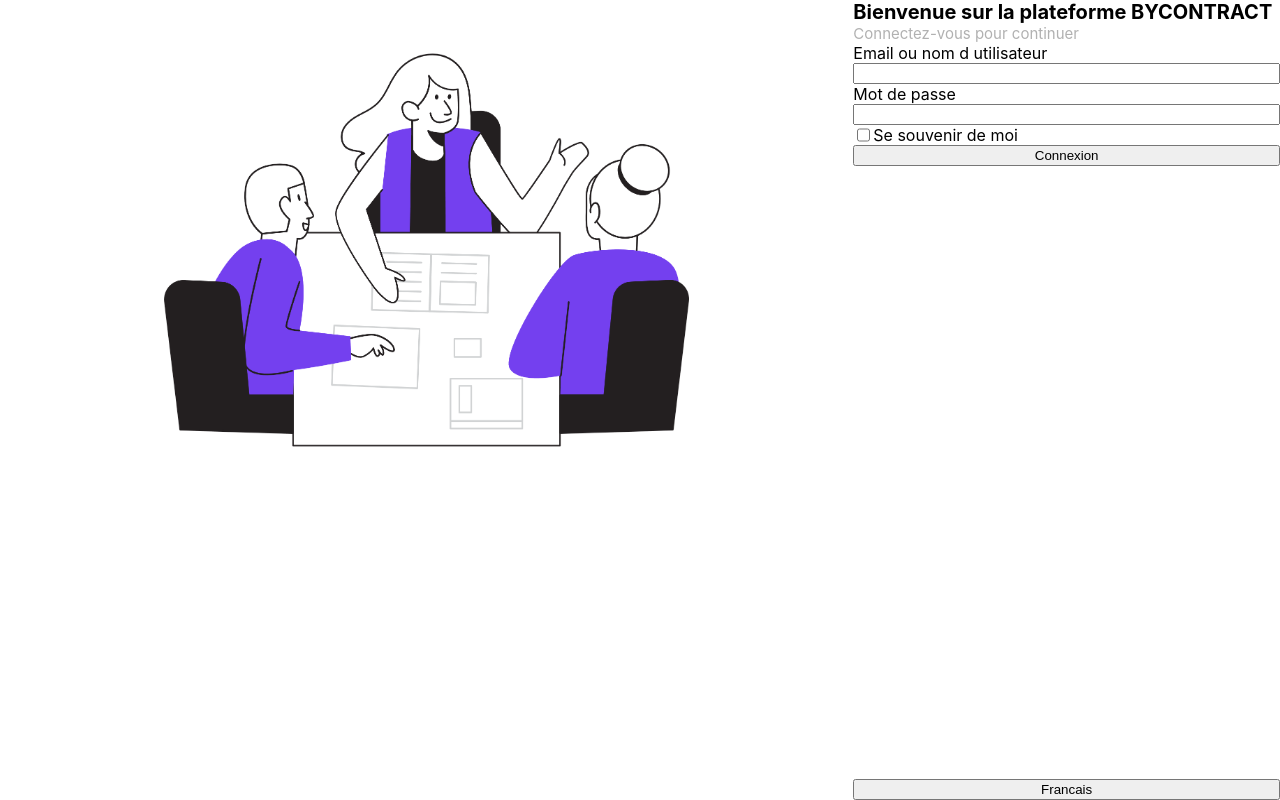
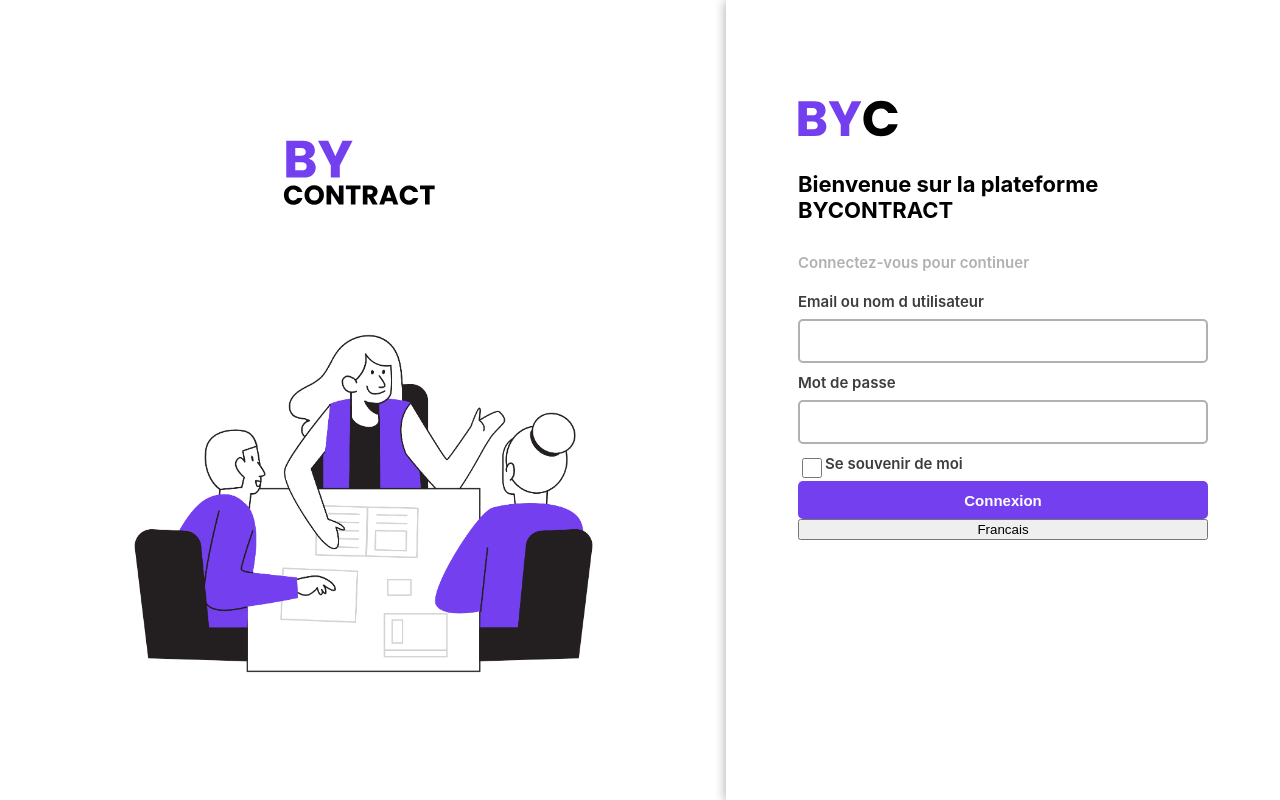
Before and after one commit to LuisSmada/bycontract, a React (Create React App) app: page / in a window 1280 px wide. Built offline with nearby package versions, Linux system fonts and the light colour scheme.

Commit message:
feat: increase login page

```diff
--- a/src/components/ui/panels/homePage/ConnexionForm.tsx
+++ b/src/components/ui/panels/homePage/ConnexionForm.tsx
@@ -1,5 +1,6 @@
 import React, { useState } from "react";
 import styled from "styled-components";
+import Logo from "../../../../assets/icons/BYC.svg";
 
 export const ConnexionForm = () => {
   const [userLogin, setUserLogin] = useState<string>("");
@@ -7,9 +8,15 @@
 
   return (
     <Container>
+      <ContainerWrapper>
+        <LogoWrapper>
+          <LogoImage src={Logo} alt="Logo Miniaturized" />
+        </LogoWrapper>
         <FormContainer>
           <TitleHome>Bienvenue sur la plateforme BYCONTRACT</TitleHome>
-        <IndicationConnexion>Connectez-vous pour continuer</IndicationConnexion>
+          <IndicationConnexion>
+            Connectez-vous pour continuer
+          </IndicationConnexion>
           <Label>Email ou nom d utilisateur</Label>
           <InputForm
             type="text"
@@ -27,8 +34,9 @@
             <Label>Se souvenir de moi</Label>
           </RememberMeWrapper>
           <Button>Connexion</Button>
+          <ButtonLanguage>Francais</ButtonLanguage>
         </FormContainer>
-      <ButtonLanguage>Francais</ButtonLanguage>
+      </ContainerWrapper>
     </Container>
   );
 };
@@ -37,7 +45,23 @@
   width: 100%;
   height: 100%;
   display: flex;
+`;
+
+const ContainerWrapper = styled.div`
+  width: 100%;
+  height: 100%;
+  display: flex;
   flex-direction: column;
+  padding: 100px 72px;
+`;
+
+const LogoWrapper = styled.div`
+  width: auto;
+  height: auto;
+`;
+
+const LogoImage = styled.img`
+  width: 100px;
 `;
 
 const FormContainer = styled.div`
@@ -48,25 +72,59 @@
 `;
 
 const TitleHome = styled.div`
-  font-size: 20px;
+  font-size: 22px;
   font-weight: bold;
+  margin: 30px 0;
 `;
 
 const IndicationConnexion = styled.div`
-  font-size: 15px;
+  font-size: ${(props) => props.theme.textSize.normalText};
   color: ${(props) => props.theme.colors.disabled};
+  font-weight: 600;
+  margin-bottom: 20px;
 `;
 
-const Label = styled.div``;
+const Label = styled.div`
+  font-size: ${(props) => props.theme.textSize.normalText};
+  font-weight: 600;
+  color: ${(props) => props.theme.colors.mainText};
+  margin-bottom: 0.5rem;
+`;
 
 const RememberMeWrapper = styled.div`
   display: flex;
+  align-items: center;
 `;
 
-const InputForm = styled.input``;
+const InputForm = styled.input`
+  width: 402px;
+  height: 38px;
+  border: ${(props) => `2px solid ${props.theme.colors.disabled}`};
+  border-radius: 5px;
+  margin-bottom: 10px;
+  outline: none;
+  &:focus {
+    border: ${(props) => `2px solid ${props.theme.colors.main}`};
+  }
+`;
 
-const CheckBox = styled.input``;
+const CheckBox = styled.input`
+  width: 20px;
+  height: 20px;
+`;
 
-const Button = styled.button``;
+const Button = styled.button`
+  width: 410px;
+  height: 38px;
+  background-color: ${(props) => props.theme.colors.main};
+  border-radius: 5px;
+  border: none;
+  color: white;
+  font-size: ${(props) => props.theme.textSize.normalText};
+  font-weight: 600;
+  cursor: pointer;
+`;
 
-const ButtonLanguage = styled.button``;
+const ButtonLanguage = styled.button`
+  width: auto;
+`;
--- a/src/components/ui/panels/homePage/HomePage.tsx
+++ b/src/components/ui/panels/homePage/HomePage.tsx
@@ -1,18 +1,27 @@
 import React from "react";
 import styled from "styled-components";
-import HomeImage from "../../../../assets/illustrations/homemeeting.png";
+import HomeImage from "../../../../assets/illustrations/HomeMeeting.png";
+import BYCONTRACT from "../../../../assets/icons/BYCONTRACT.svg";
 import { ConnexionForm } from "./ConnexionForm";
+import { motion } from "framer-motion";
 
 export const HomePage = () => {
   return (
     <Container>
       <ContainerWrapper>
         <IllustrationContainer>
+          <LogoContainer>
+            <NormalLogo src={BYCONTRACT} alt="Normal Logo" />
+          </LogoContainer>
           <ImageContainer>
             <Image src={HomeImage} alt="HomeImage" />
           </ImageContainer>
         </IllustrationContainer>
-        <FormContainer>
+        <FormContainer
+          initial={{ x: 200 }}
+          animate={{ x: 0 }}
+          transition={{ duration: 0.5 }}
+        >
           <ConnexionForm />
         </FormContainer>
       </ContainerWrapper>
@@ -33,14 +42,31 @@
   grid-template-columns: 2fr 1fr;
 `;
 
+const LogoContainer = styled.div`
+  width: auto;
+  height: auto;
+`;
+
+const NormalLogo = styled.img`
+  width: 160px;
+`;
+
 const IllustrationContainer = styled.div`
   grid-row: 1;
   grid-column: 1/2;
+
+  display: flex;
+  justify-content: center;
+  align-items: center;
+  flex-direction: column;
+  padding-top: 120px;
 `;
 
-const FormContainer = styled.div`
+const FormContainer = styled(motion.div)`
   grid-row: 1;
   grid-column: 2/3;
+
+  box-shadow: ${(props) => `-1px 1px 10px ${props.theme.colors.disabled}`};
 `;
 
 const ImageContainer = styled.div`
@@ -48,9 +74,10 @@
   height: 100%;
   display: flex;
   justify-content: center;
+  margin-top: 70px;
 `;
 
 const Image = styled.img`
-  width: 655px;
-  height: 500px;
+  width: 571px;
+  height: 429px;
 `;
```
Also changed, not shown: src/assets/icons/BYC.svg (added), src/assets/icons/BYCONTRACT.svg (added). Lines whose indentation alone changed are shown as unchanged.
